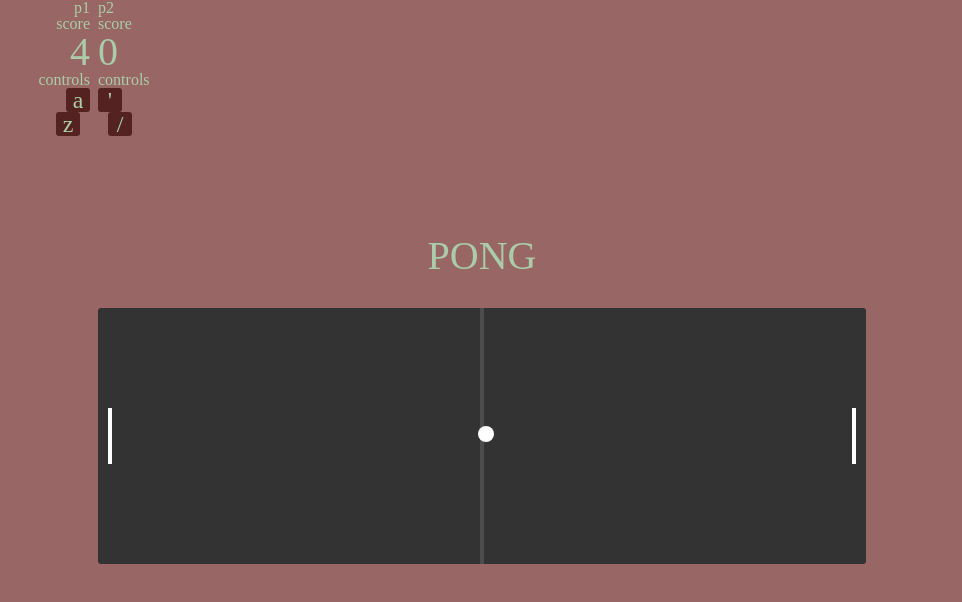
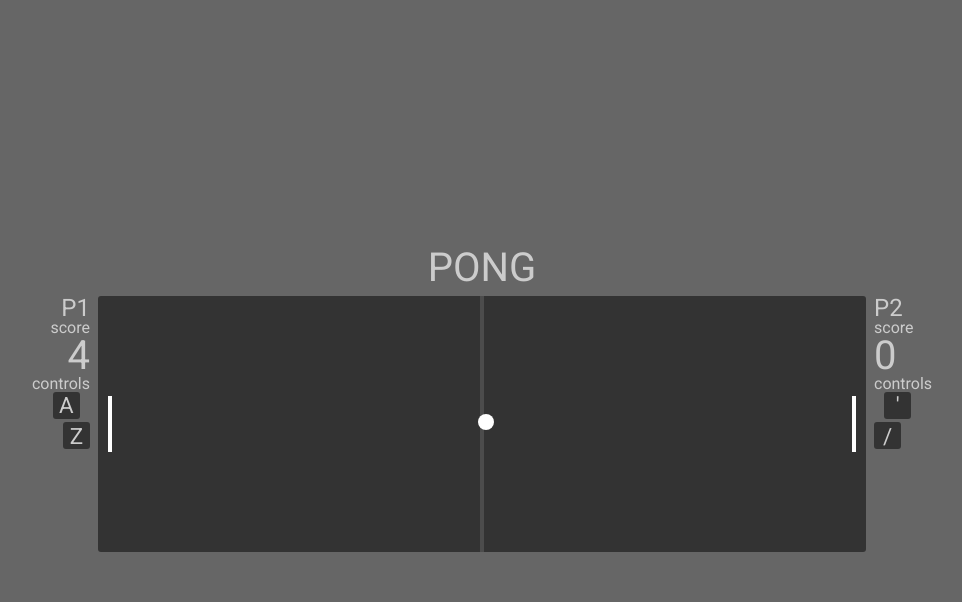
Before and after one commit to Lateworm/RED-dev-03-pong, a website built with webpack: page index.html in a window 1280 px wide. Shown: the whole page, without its empty margins (158-1120 px from the left). Built offline with nearby package versions, Linux system fonts and the light colour scheme.

Commit message:
Improve typography

```diff
--- a/src/styles/game.css
+++ b/src/styles/game.css
@@ -1,4 +1,5 @@
-/* http://meyerweb.com/eric/tools/css/reset/
+/* RESET
+	 http://meyerweb.com/eric/tools/css/reset/
    v2.0 | 20110126
    License: none (public domain)
 */
@@ -47,40 +48,24 @@ table {
 	border-spacing: 0;
 }
 
-/**
- * FONTS
- */
-
-@font-face {
-  font-family: 'Silkscreen Web';
-  src: url('../../public/fonts/slkscr-webfont.eot');
-  src: url('../../public/fonts/slkscr-webfont.eot?#iefix') format('embedded-opentype'),
-    url('../../public/fonts/slkscr-webfont.woff') format('woff'),
-    url('../../public/fonts/slkscr-webfont.ttf') format('truetype'),
-    url('../../public/fonts/slkscr-webfont.svg#silkscreennormal') format('svg');
-  font-weight: normal;
-  font-style: normal;
-}
-
-/**
- * PAGE
- */
+/* END RESET
+   ----
+   PAGE
+*/
 
 html {
   font-size: 16px;
 }
 
 body {
-  font-family: 'Ubuntu Mono', monotype;
-	background-color: #966;
-	color: #aca;
-	letter-spacing: 0px;
-
+  font-family: 'Roboto', sans-serif;
+	background-color: #666;
+	color: #ccc;
 	width: 100vw;
  	height: 100vh;
  	display: grid;
  	grid-template-columns: 1fr 768px 1fr;
-	grid-template-rows: 1fr 64px 256px 1fr;
+	grid-template-rows: 1fr auto 256px 1fr;
 	grid-gap: 8px 8px;
 }
 
@@ -88,8 +73,12 @@ h1 {
 	grid-column: 2;
  	grid-row: 2;
   font-size: 2.5rem;
-  margin-bottom: 1rem;
   text-align: center;
+}
+
+h2 {
+	font-size: 1.5rem;
+	text-transform: uppercase;
 }
 
 .game {
@@ -98,9 +87,17 @@ h1 {
 	/* background: linear-gradient(to right, #966 0%,#522 33%,#522 66%,#966 100%); split this right and left */
 }
 
-.p1 {
+.p1wrapper {
 	grid-column: 1;
 	grid-row: 3;
+}
+
+.p2wrapper {
+	grid-column: 3;
+	grid-row: 3;
+}
+
+.p1 {
 	display: flex;
 	flex-direction: column;
 	justify-content: flex-start;
@@ -108,8 +105,6 @@ h1 {
 }
 
 .p2 {
-	grid-column: 3;
-	grid-row: 3;
 	display: flex;
 	flex-direction: column;
 	justify-content: flex-start;
@@ -121,16 +116,17 @@ h1 {
 }
 
 .controls {
-	font-size: 1.5rem;
+	font-size: 1.4rem;
+	text-transform: uppercase;
 	display: flex;
 	justify-content: center;
 	align-items: center;
-	width: 1em;
-	height: 1em;
-	background-color: #522;
+	width: 1.7rem;
+	height: 1.7rem;
+	background-color: #333;
 	border-radius: 3px;
 }
 
-.controls:nth-child(odd) {
+.controls:nth-child(even) {
 	margin: 0 10px 3px 10px;
 }
```
